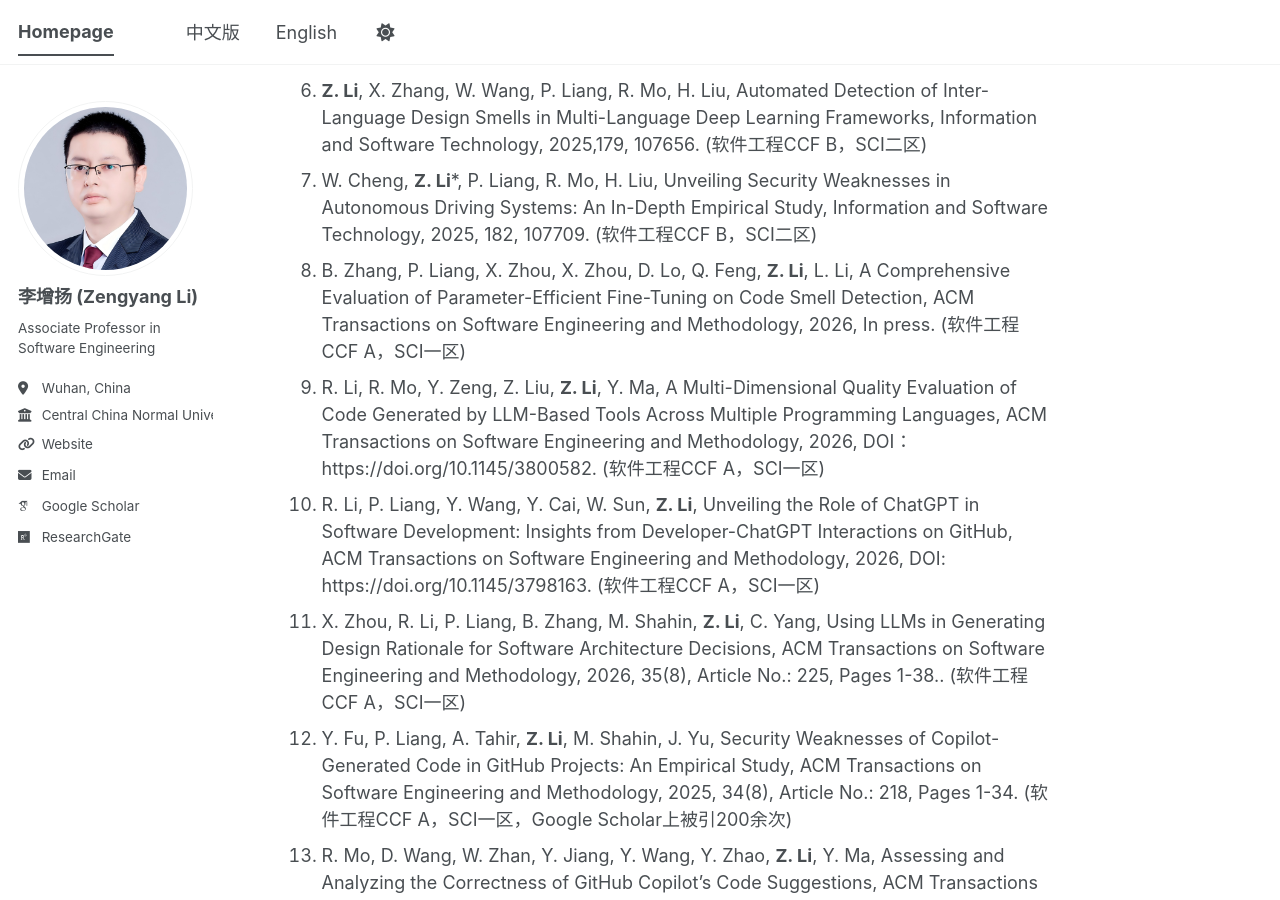
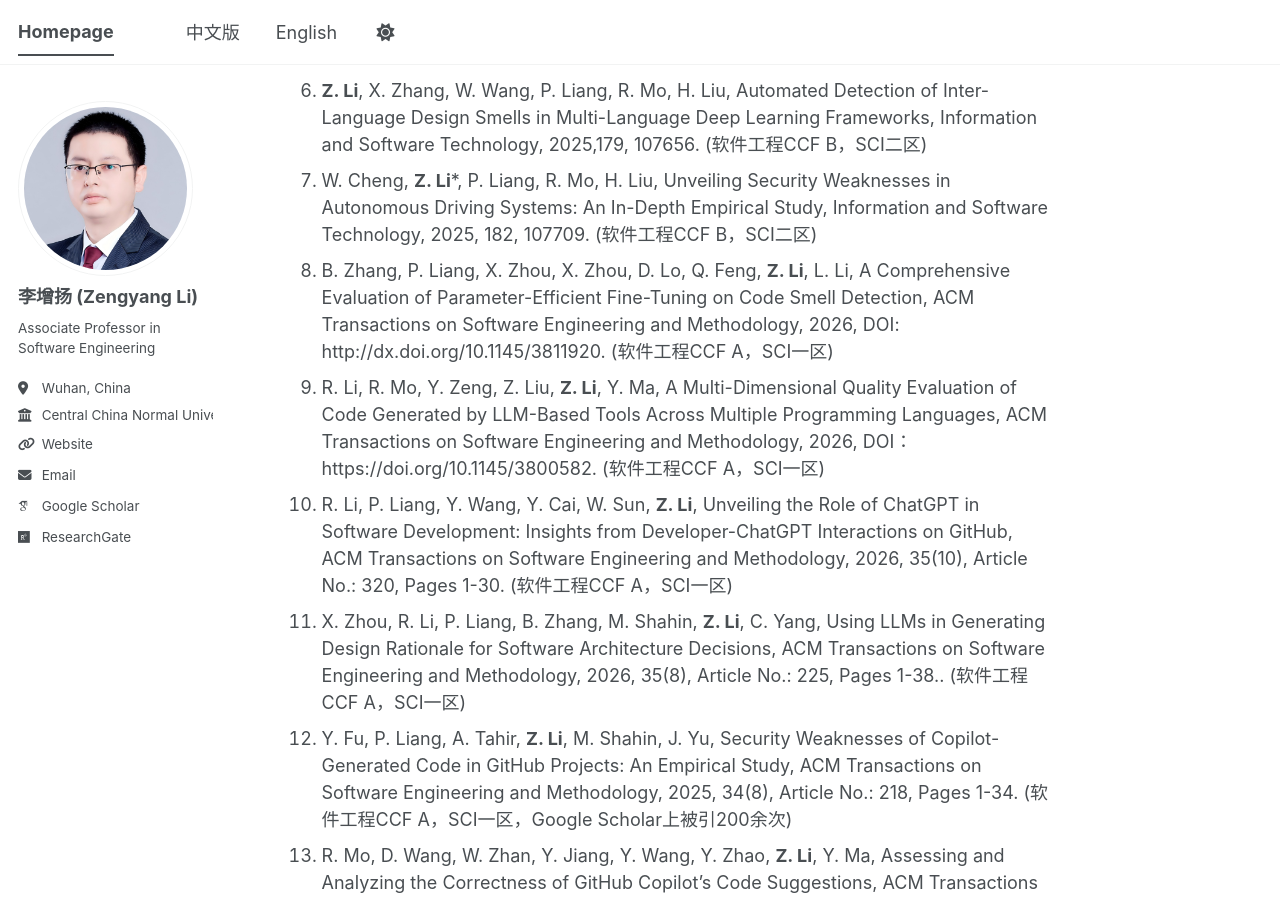
Before and after one commit to zengyang/zengyang.github.io, a Jekyll site: the page built from _pages/about.md, in a window 1280 px wide and 900 px high, scrolled down 2657 px. Built offline with Jekyll 4.4.1, drawn with Linux system fonts in a browser that asks for light colours; some web fonts are replaced; a script bundle is joined from its source files by our own code; library files that are not in the unit come from our copies.

Commit message:
Revise publication entries with updated DOIs and details
Updated DOI references for several publications and added article details for one entry.

```diff
--- a/_pages/about.md
+++ b/_pages/about.md
@@ -74,9 +74,9 @@
 1. **Z. Li**, B. Huang, Y. Li, R. Mo, P. Liang, H. Liu, Y. Ma, Unveiling Code Clones in the Eclipse IIoT Software Ecosystem, Journal of System and Software, 2026, 239, 112869. (软件工程CCF B，SCI二区)
 1. **Z. Li**, X. Zhang, W. Wang, P. Liang, R. Mo, H. Liu, Automated Detection of Inter-Language Design Smells in Multi-Language Deep Learning Frameworks, Information and Software Technology, 2025,179, 107656. (软件工程CCF B，SCI二区)
 1. W. Cheng, **Z. Li***, P. Liang, R. Mo, H. Liu, Unveiling Security Weaknesses in Autonomous Driving Systems: An In-Depth Empirical Study, Information and Software Technology, 2025, 182, 107709. (软件工程CCF B，SCI二区)
-1. B. Zhang, P. Liang, X. Zhou, X. Zhou, D. Lo, Q. Feng, **Z. Li**, L. Li, A Comprehensive Evaluation of Parameter-Efficient Fine-Tuning on Code Smell Detection, ACM Transactions on Software Engineering and Methodology, 2026, In press. (软件工程CCF A，SCI一区)
+1. B. Zhang, P. Liang, X. Zhou, X. Zhou, D. Lo, Q. Feng, **Z. Li**, L. Li, A Comprehensive Evaluation of Parameter-Efficient Fine-Tuning on Code Smell Detection, ACM Transactions on Software Engineering and Methodology, 2026, DOI: http://dx.doi.org/10.1145/3811920. (软件工程CCF A，SCI一区)
 1. R. Li, R. Mo, Y. Zeng, Z. Liu, **Z. Li**, Y. Ma, A Multi-Dimensional Quality Evaluation of Code Generated by LLM-Based Tools Across Multiple Programming Languages, ACM Transactions on Software Engineering and Methodology, 2026, DOI：https://doi.org/10.1145/3800582. (软件工程CCF A，SCI一区)
-1. R. Li, P. Liang, Y. Wang, Y. Cai, W. Sun, **Z. Li**, Unveiling the Role of ChatGPT in Software Development: Insights from Developer-ChatGPT Interactions on GitHub, ACM Transactions on Software Engineering and Methodology, 2026, DOI: https://doi.org/10.1145/3798163. (软件工程CCF A，SCI一区)
+1. R. Li, P. Liang, Y. Wang, Y. Cai, W. Sun, **Z. Li**, Unveiling the Role of ChatGPT in Software Development: Insights from Developer-ChatGPT Interactions on GitHub, ACM Transactions on Software Engineering and Methodology, 2026, 35(10), Article No.: 320, Pages 1-30. (软件工程CCF A，SCI一区)
 1. X. Zhou, R. Li, P. Liang, B. Zhang, M. Shahin, **Z. Li**, C. Yang, Using LLMs in Generating Design Rationale for Software Architecture Decisions, ACM Transactions on Software Engineering and Methodology, 2026, 35(8), Article No.: 225, Pages 1-38.. (软件工程CCF A，SCI一区)
 1. Y. Fu, P. Liang, A. Tahir, **Z. Li**, M. Shahin, J. Yu, Security Weaknesses of Copilot-Generated Code in GitHub Projects: An Empirical Study, ACM Transactions on Software Engineering and Methodology, 2025, 34(8), Article No.: 218, Pages 1-34. (软件工程CCF A，SCI一区，Google Scholar上被引200余次)
 1. R. Mo, D. Wang, W. Zhan, Y. Jiang, Y. Wang, Y. Zhao, **Z. Li**, Y. Ma, Assessing and Analyzing the Correctness of GitHub Copilot’s Code Suggestions, ACM Transactions on Software Engineering and Methodology, 2025, 34(7), Article No.: 194, Pages 1-32. (软件工程CCF A，SCI一区)
```
